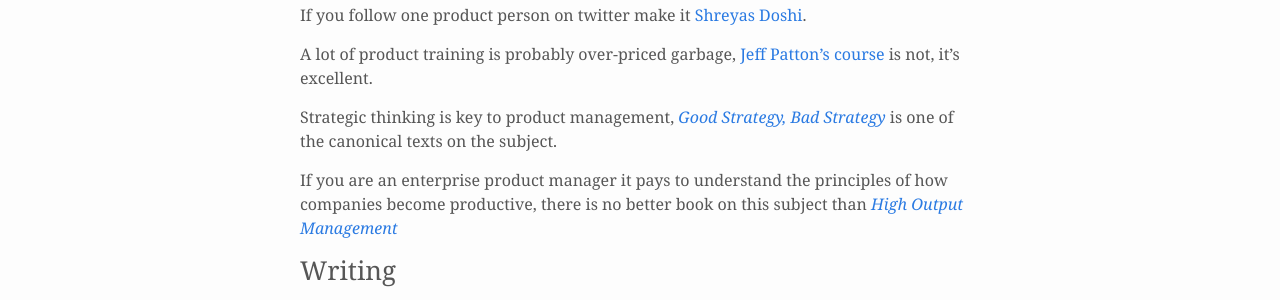
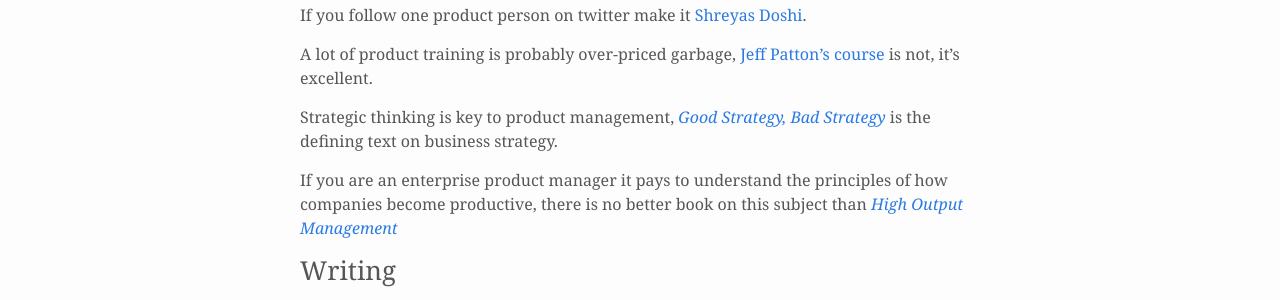
Before and after one commit to kenanwang/username.github.io, a Jekyll site: the page built from resources.md, in a window 1280 px wide. Shown: the part 418-718 px from the top of the page. Built offline with Jekyll 4.4.1, drawn with Linux system fonts in a browser that asks for light colours; nearby versions of some CDN libraries.

Commit message:
Update resources.md

```diff
--- a/resources.md
+++ b/resources.md
@@ -15,7 +15,7 @@ If you follow one product person on twitter make it [Shreyas Doshi](https://twit
 
 A lot of product training is probably over-priced garbage, [Jeff Patton's course](https://jpattonassociates.com/) is not, it's excellent.
 
-Strategic thinking is key to product management, [*Good Strategy, Bad Strategy*](https://a.co/d/fYfWCyJ) is one of the canonical texts on the subject.
+Strategic thinking is key to product management, [*Good Strategy, Bad Strategy*](https://a.co/d/fYfWCyJ) is the defining text on business strategy.
 
 If you are an enterprise product manager it pays to understand the principles of how companies become productive, there is no better book on this subject than [*High Output Management*](https://a.co/d/aF67BI5)
 
```
